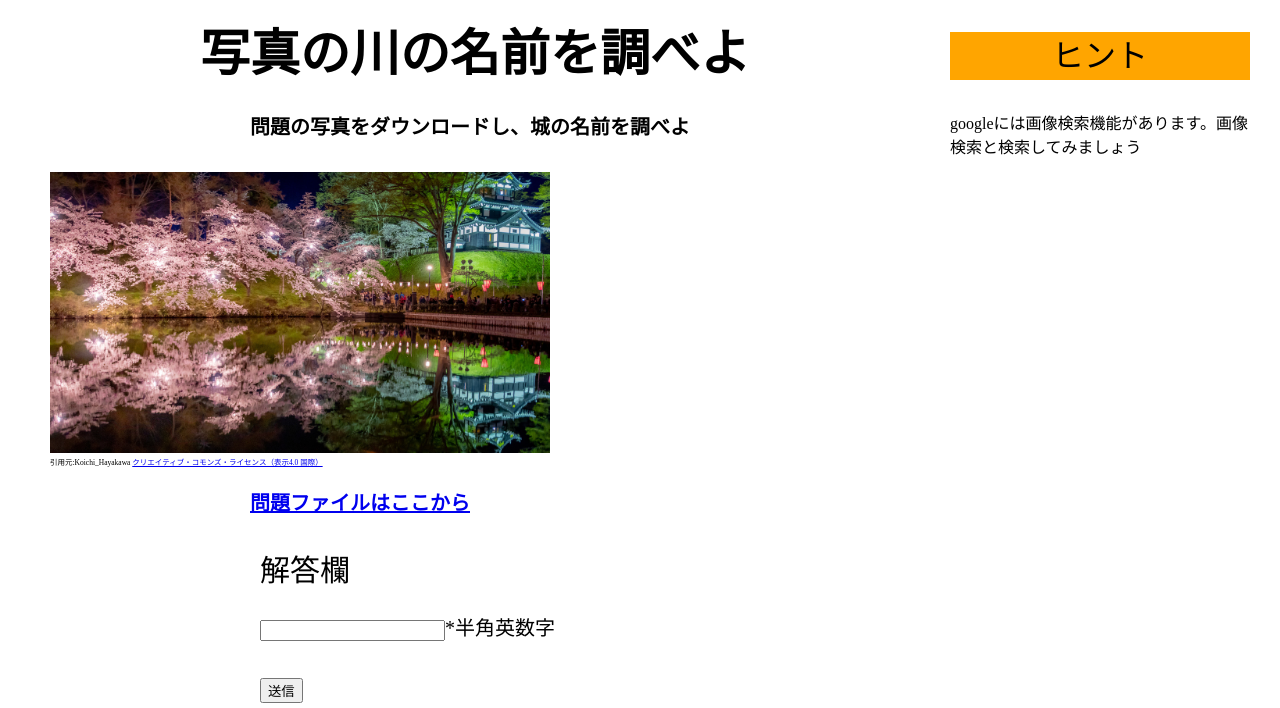
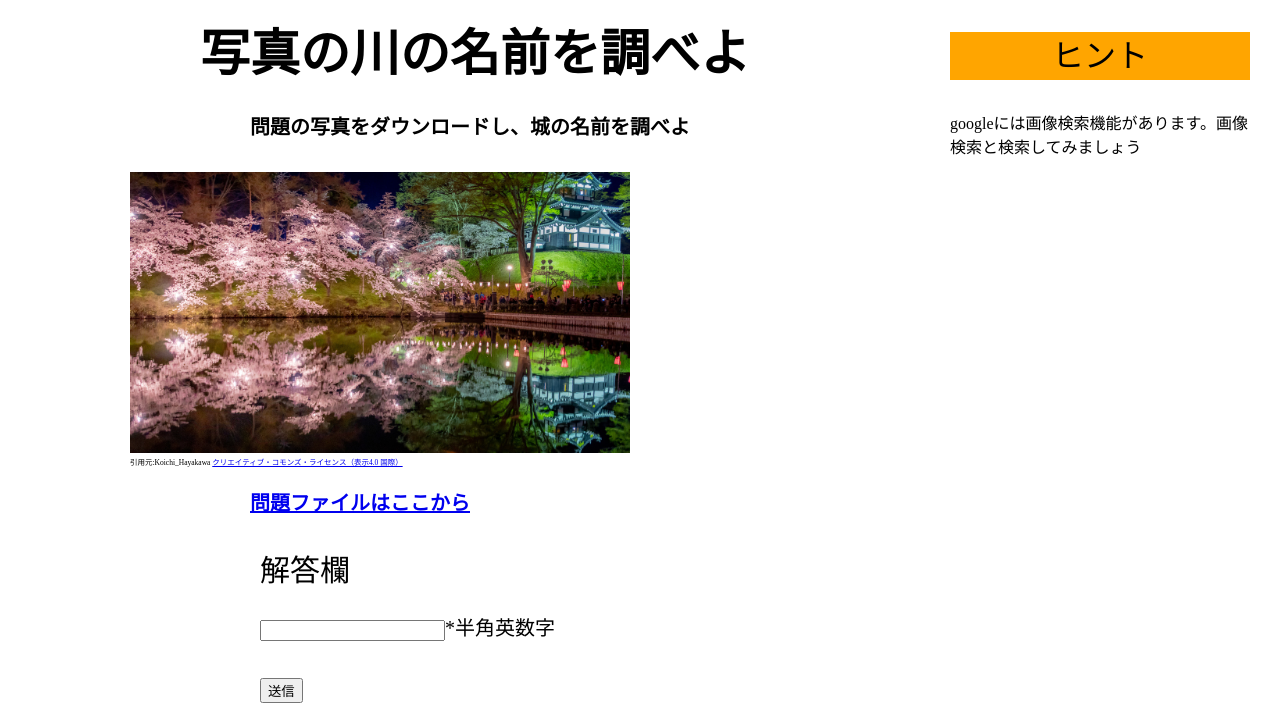
Before and after one commit to miuratomonori/SecurityGame, a PHP site: page /question_2.html in a window 1280 px wide. Shown: the top 708 px of the page. Run offline with PHP 8.4, Linux system fonts and the light colour scheme.

Commit message:
Update aiueo.css

```diff
--- a/aiueo.css
+++ b/aiueo.css
@@ -111,5 +111,5 @@ body {
 }
 .quiz p{
 	font-size:30%;
-	margin:0 0 0 0;
+	margin:0 0 0 80px;
 }
```
